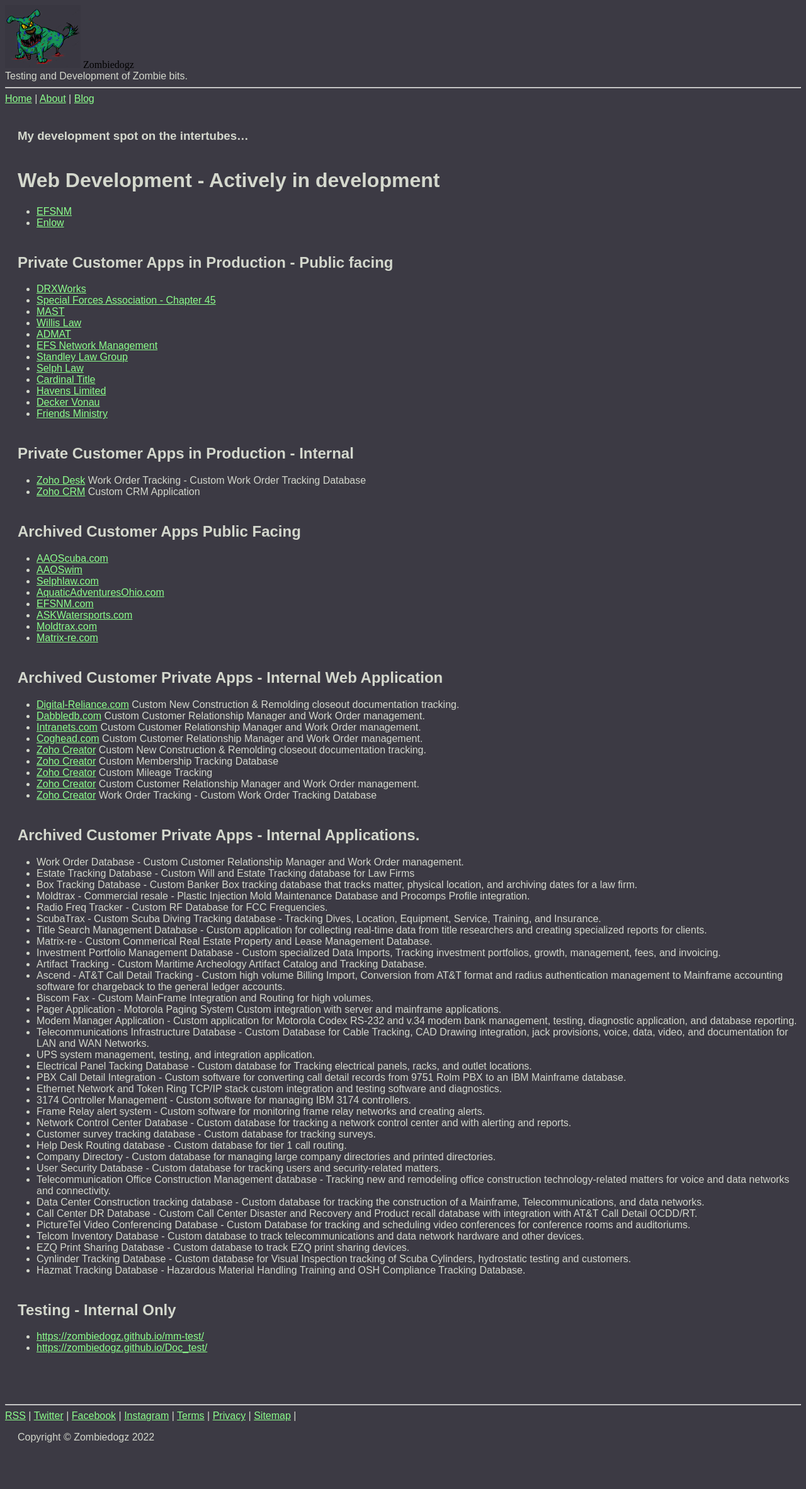
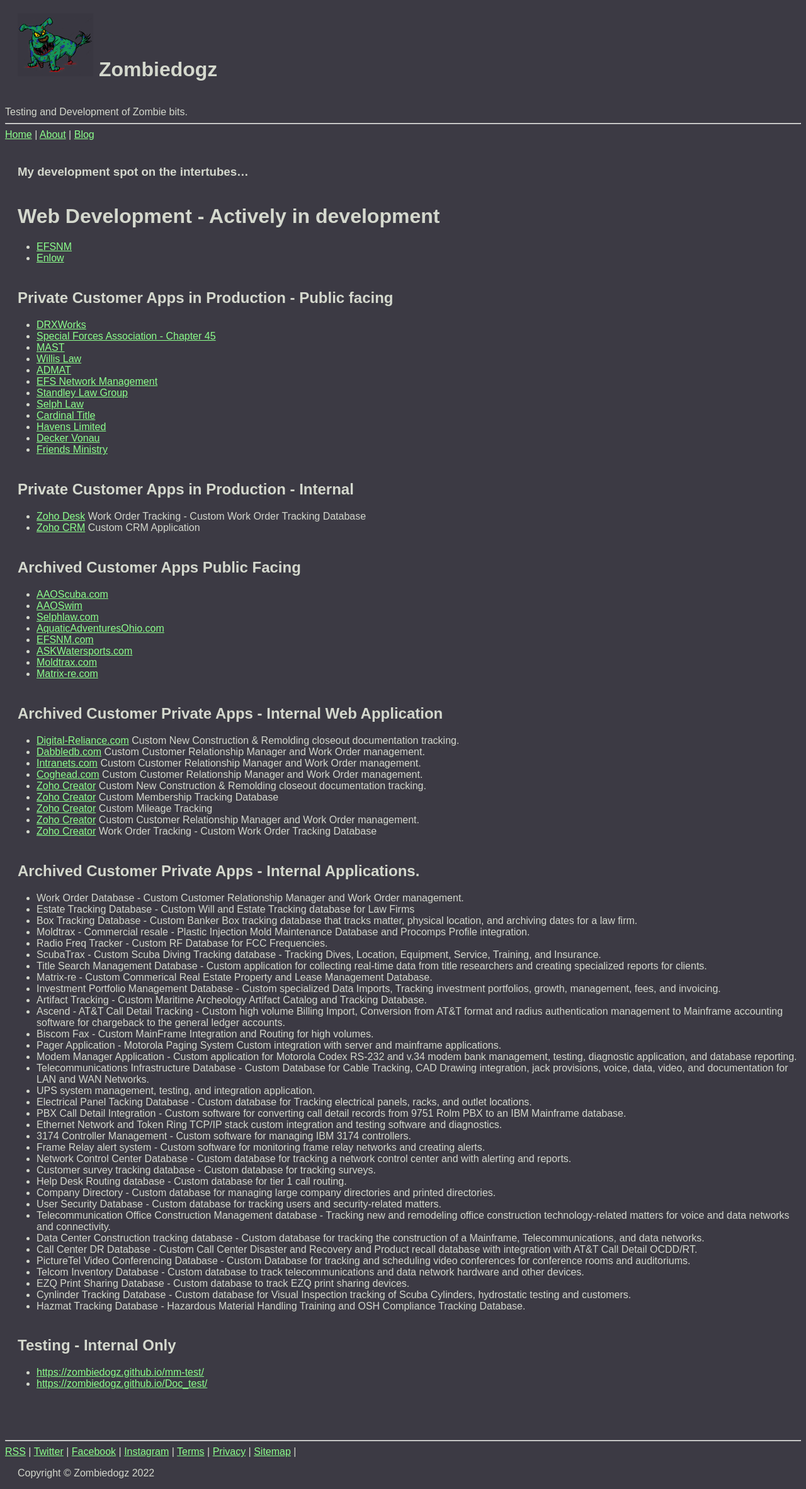
Before and after one commit to zombiedogz/zombiedogz.github.io, a Jekyll site: the page built from index.md, in a window 1280 px wide. Shown: the whole page at 63% size. Built offline with Jekyll 4.4.1, drawn with Linux system fonts in a browser that asks for light colours; before the commit the page ends 2307 px from its top, so only the background shows below that.

```diff
--- a/assets/css/z_styles.scss
+++ b/assets/css/z_styles.scss
@@ -2,7 +2,8 @@
 ---
 
 .z_header h1 {
-  all: initial
+  padding-top:    0px;
+
 }
 
 body {
```
